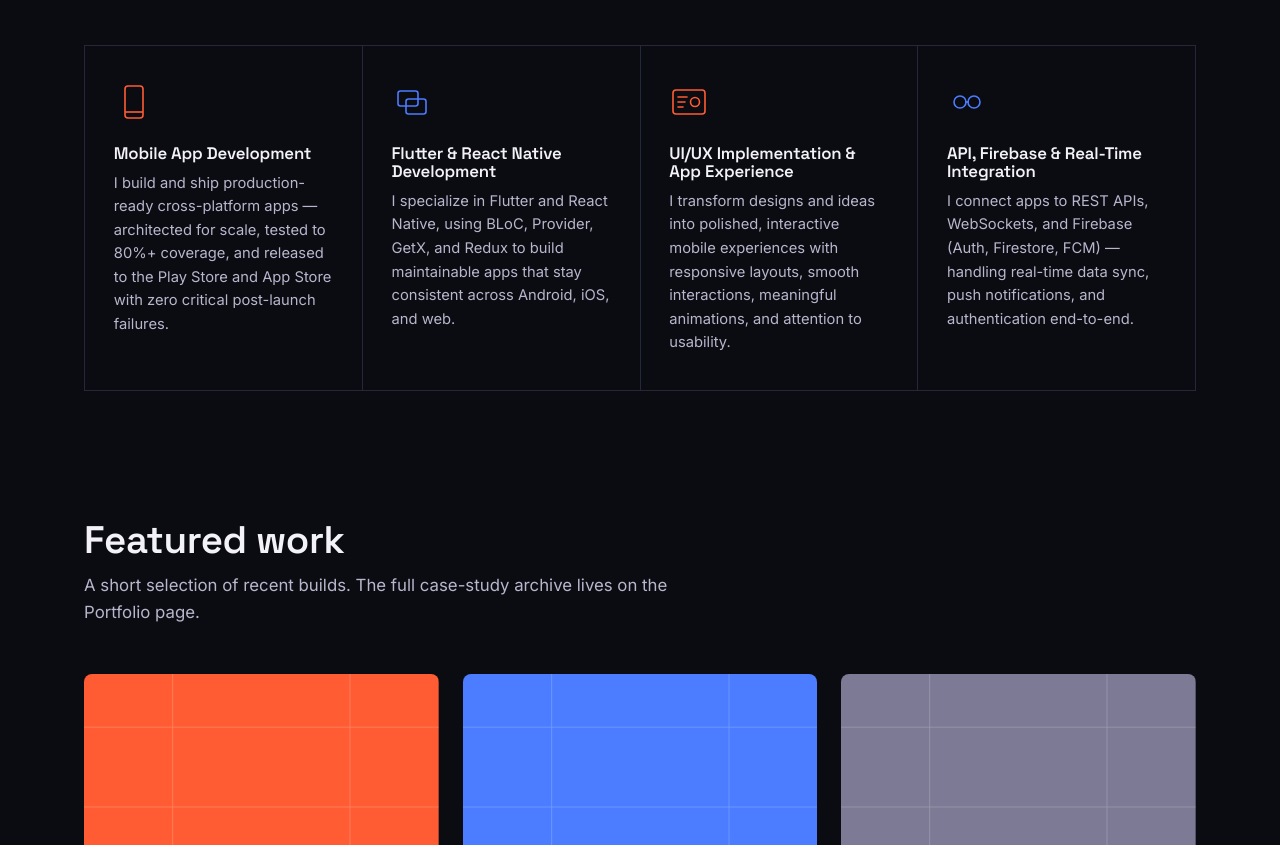
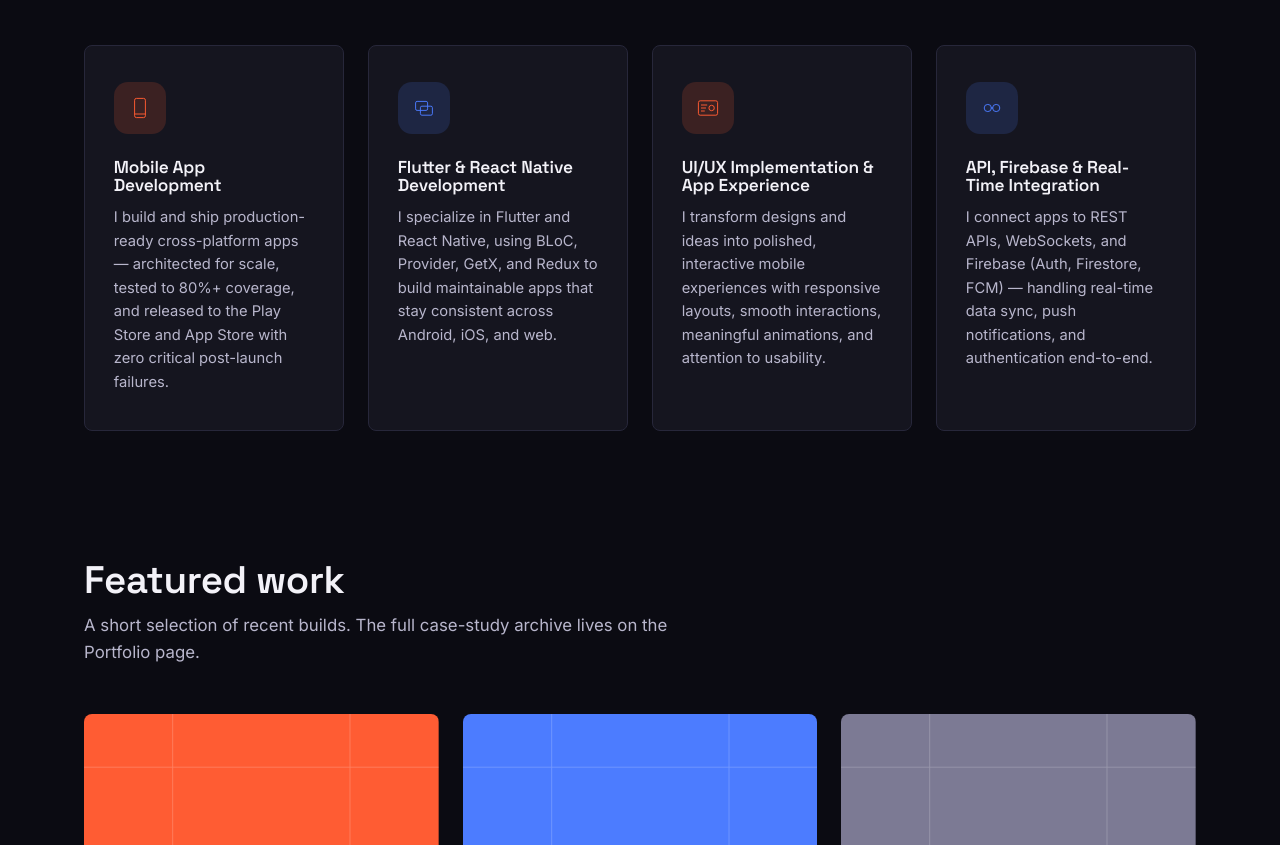
Before and after one commit to shahshubham9090/shahshubham9090.github.io, a website: page index.html in a window 1280 px wide. Shown: the part 1579-2424 px from the top of the page. Drawn offline with Linux system fonts and the light colour scheme.

Commit message:
Redesign homepage service cards from flat tiles to proper cards
The "What I build" grid previously used a seamless-tile pattern (cards
shared the page background, separated only by 1px hairlines) which
read as flat and washed-out on the dark theme. Cards now have their
own surface, border, and radius with real spacing between them, a
colored icon badge per card (alternating orange/blue), and a
hover state with lift, accent-colored border/glow, and a radial
highlight - matching the polish already used on the Services page's
detail cards.

```diff
--- a/css/styles.css
+++ b/css/styles.css
@@ -596,42 +596,65 @@ p { margin: 0; }
 .services-grid {
   display: grid;
   grid-template-columns: repeat(4, 1fr);
-  gap: 1px;
-  background: var(--color-line);
-  border: 1px solid var(--color-line);
+  gap: 1.5rem;
 }
 
 .service-card {
-  background: var(--color-bg);
+  background: var(--color-surface);
+  border: 1px solid var(--color-line);
+  border-radius: var(--radius-m);
   padding: 2.2rem 1.8rem;
-  transition: background-color 0.35s var(--ease-cinematic), transform 0.35s var(--ease-cinematic), box-shadow 0.35s var(--ease-cinematic);
+  transition: transform 0.4s var(--ease-cinematic), border-color 0.4s var(--ease-cinematic), box-shadow 0.4s var(--ease-cinematic);
   position: relative;
   z-index: 1;
 }
+.service-card::before {
+  content: '';
+  position: absolute;
+  inset: 0;
+  opacity: 0;
+  border-radius: inherit;
+  background: radial-gradient(circle at 18% 0%, color-mix(in srgb, var(--card-accent, var(--color-orange)) 22%, transparent), transparent 60%);
+  transition: opacity 0.5s var(--ease-cinematic);
+  pointer-events: none;
+}
 .service-card:hover {
-  background: var(--color-surface);
-  transform: translateY(-4px);
-  box-shadow: 0 20px 40px -26px color-mix(in srgb, var(--color-ink) 30%, transparent);
+  transform: translateY(-6px);
+  border-color: color-mix(in srgb, var(--card-accent, var(--color-orange)) 45%, var(--color-line));
+  box-shadow: 0 24px 46px -26px color-mix(in srgb, var(--card-accent, var(--color-orange)) 45%, transparent);
 }
+.service-card:hover::before { opacity: 1; }
+
+.service-card:nth-child(4n+1) { --card-accent: var(--color-orange); }
+.service-card:nth-child(4n+2) { --card-accent: var(--color-blue); }
+.service-card:nth-child(4n+3) { --card-accent: var(--color-orange); }
+.service-card:nth-child(4n+4) { --card-accent: var(--color-blue); }
 
 .service-icon {
-  width: 40px;
-  height: 40px;
-  color: var(--color-orange);
-  margin-bottom: 1.4rem;
+  width: 52px;
+  height: 52px;
+  display: flex;
+  align-items: center;
+  justify-content: center;
+  border-radius: 14px;
+  background: color-mix(in srgb, var(--card-accent, var(--color-orange)) 16%, transparent);
+  color: var(--card-accent, var(--color-orange));
+  margin-bottom: 1.5rem;
   transition: transform 0.45s var(--ease-cinematic);
 }
-.service-card:nth-child(2n) .service-icon { color: var(--color-blue); }
-.service-icon svg { width: 100%; height: 100%; }
-.service-card:hover .service-icon { transform: scale(1.12) rotate(-6deg); }
+.service-icon svg { width: 24px; height: 24px; }
+.service-card:hover .service-icon { transform: scale(1.1) rotate(-6deg); }
 
 .service-card h3 {
-  font-size: 1.05rem;
-  margin-bottom: 0.6rem;
+  position: relative;
+  font-size: 1.08rem;
+  margin-bottom: 0.7rem;
 }
 .service-card p {
+  position: relative;
   font-size: 0.92rem;
   color: var(--color-ink-soft);
+  line-height: 1.6;
 }
 
 /* =========================================================
```
